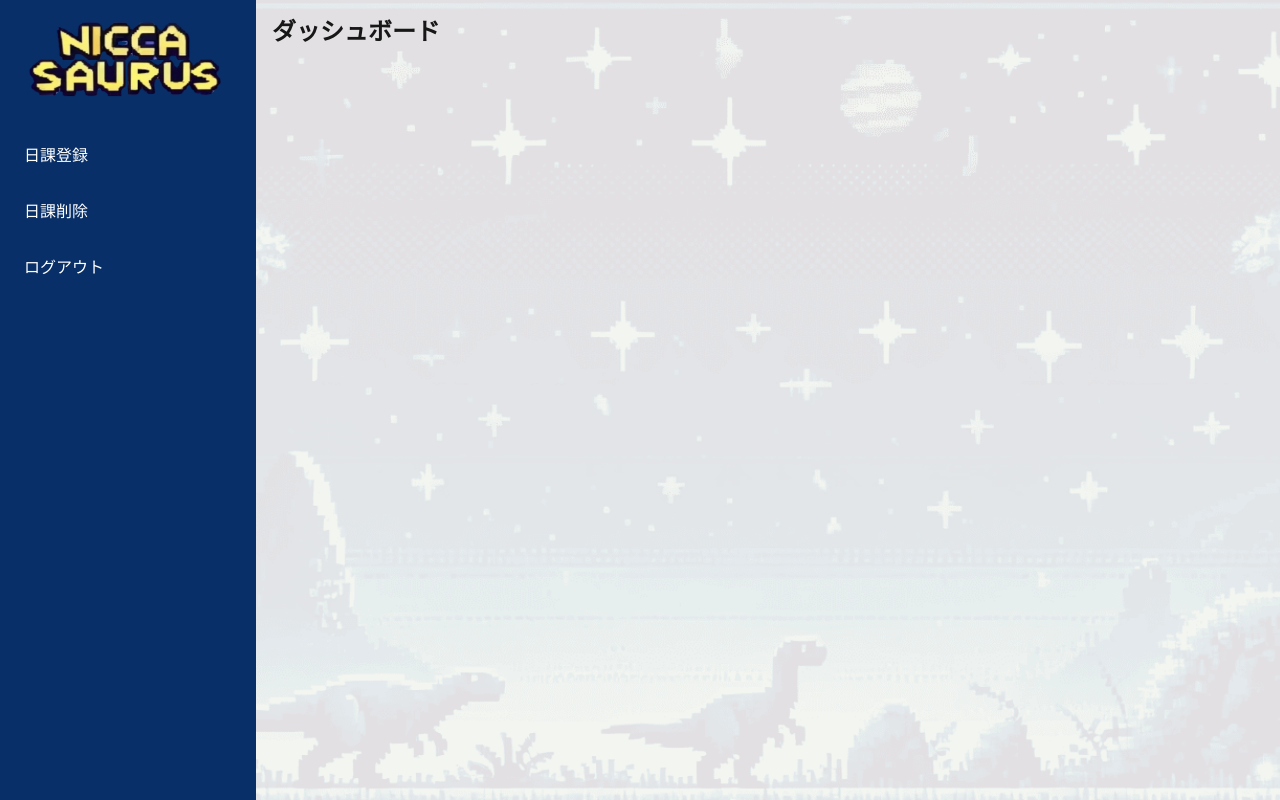
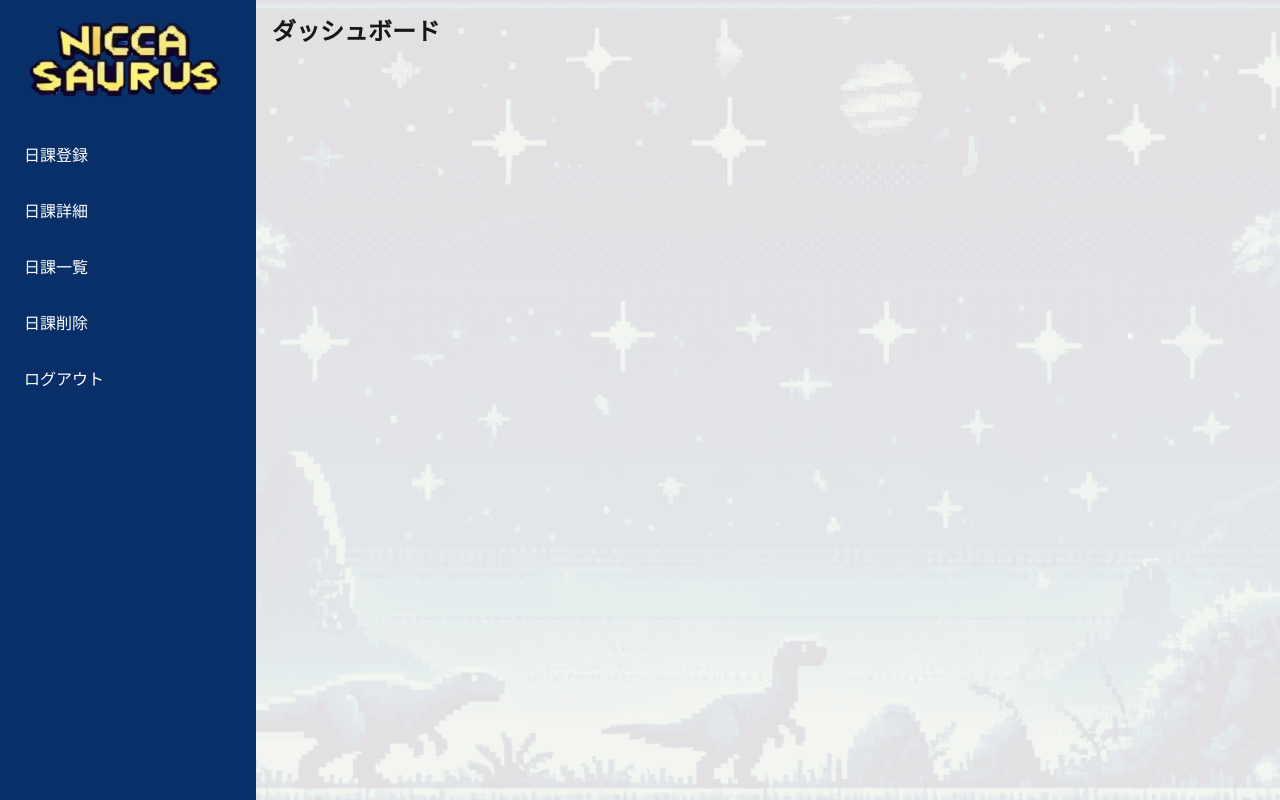
Before and after one commit to masuim/nicca-saurus, a Next.js app: page / in a window 1280 px wide. Built offline with nearby package versions, Linux system fonts and the light colour scheme; no server answers; a web font is replaced by a local one.

Commit message:
add: side-menuに詳細と一覧を追加

```diff
--- a/src/components/side-menu.tsx
+++ b/src/components/side-menu.tsx
@@ -19,6 +19,16 @@ export function SideMenu() {
               onClick={() => setIsRegisterTaskModalOpen(true)}
             >
               日課登録
+            </button>
+          </li>
+          <li className="mb-4">
+            <button className="w-full justify-start bg-primary p-2 text-left text-white hover:bg-[#0A3D8F]">
+              日課詳細
+            </button>
+          </li>
+          <li className="mb-4">
+            <button className="w-full justify-start bg-primary p-2 text-left text-white hover:bg-[#0A3D8F]">
+              日課一覧
             </button>
           </li>
           <li className="mb-4">
```
